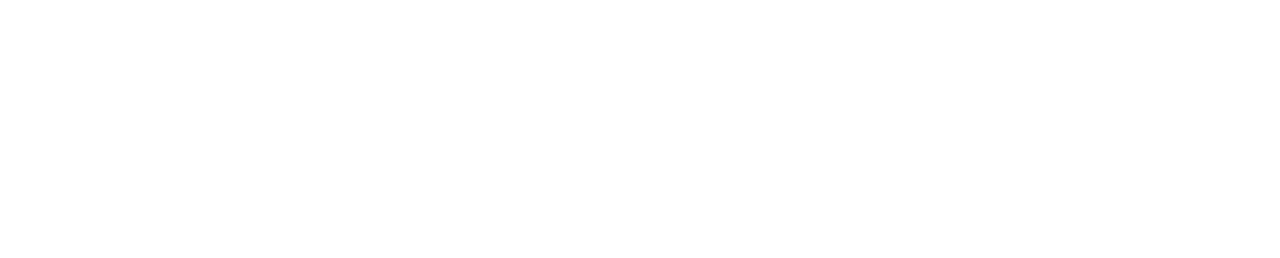
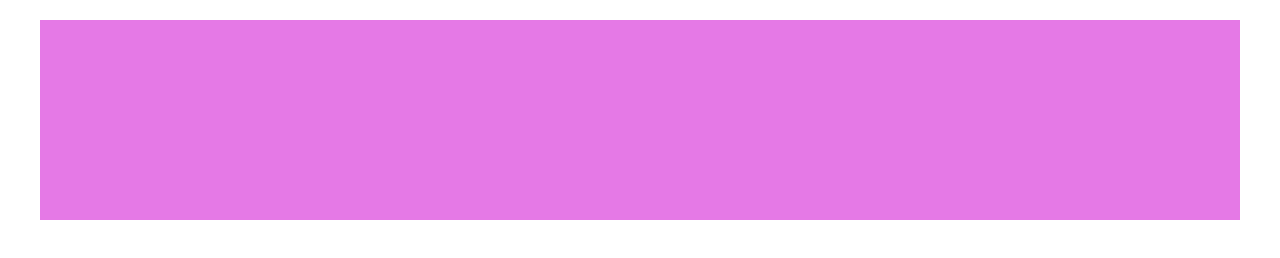
Before and after one commit to pierluigizironi/htmlcss-struttura-wp, a plain HTML site: page index.html in a window 1280 px wide. Drawn offline with Linux system fonts and the light colour scheme.

Commit message:
add header and div container

```diff
--- a/css/style.css
+++ b/css/style.css
@@ -22,3 +22,9 @@ body {
     max-width: 1200px;
     margin: 0 auto;
 }
+
+#first-header {
+    height: 200px;
+    background-color: #E579E6;
+    margin: 20px 0px;
+}
--- a/index.html
+++ b/index.html
@@ -8,6 +8,9 @@
     <title>Document</title>
 </head>
 <body>
+    <div class="container">
+        <header id="first-header"></header>
+    </div>
 
 </body>
 </html>
```
